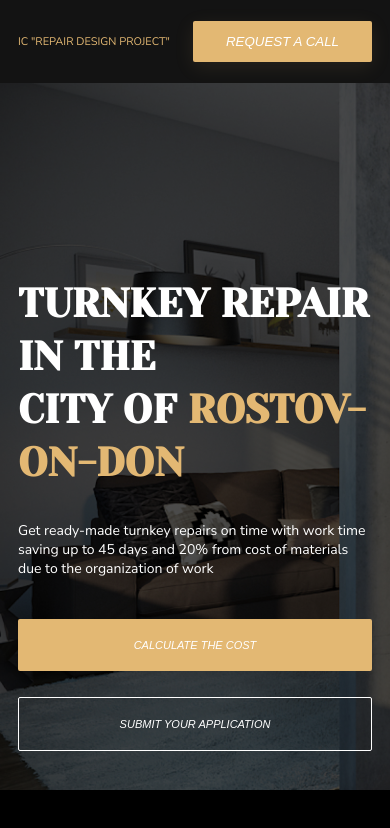
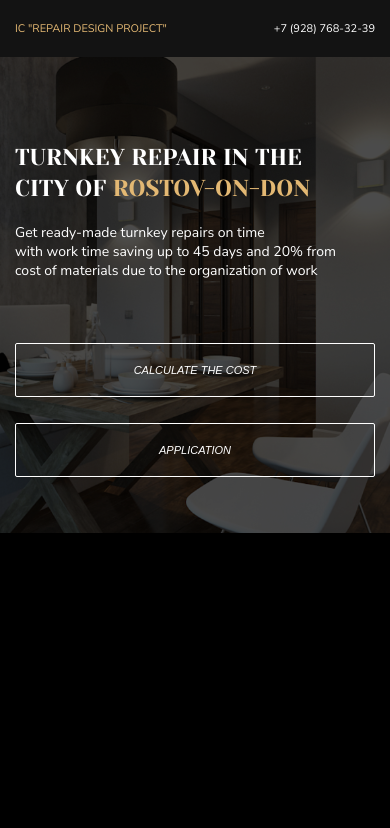
Before and after one commit to evengene/landing-project, a plain HTML site: page index.html in a window 390 px wide. Shown: the top 828 px of the page. Drawn offline with Linux system fonts and the light colour scheme.

Commit message:
responsive fix

```diff
--- a/assets/styles/main.scss
+++ b/assets/styles/main.scss
@@ -8,12 +8,15 @@
 body {
   font-family: 'Nunito Sans', sans-serif;
   margin: 0;
-  font-weight: 400;
   -webkit-font-smoothing: antialiased;
+  font-style: normal;
+  font-weight: normal;
 }
 
 h1, h2, h3, h4 {
   font-family: 'Yeseva One', cursive;
+  font-style: normal;
+  font-weight: normal;
 }
 
 
@@ -21,9 +24,12 @@ h1, h2, h3, h4 {
 .container {
   width: 100%;
   margin: 0 auto;
-  padding: 0 18px;
+  padding: 0 15px;
 }
 
+.row {
+
+}
 
 @mixin transition($property){
   -webkit-transition: $property;
@@ -47,28 +53,17 @@ button {
     white-space: nowrap !important;
   }
 
-  &.btn-cost {
+  &.btn {
     padding: 20px 40px;
     margin-right: 20px;
     font-size: 11px;
-    &:hover {
-      background-color: #e2c597;
-      @include transition(all 0.3s ease-in-out);
-    }
-  }
-
-  &.btn-submit {
-    padding: 20px 40px;
     background: transparent;
     color: #FFFFFF;
     border: 1px solid #FFFFFF;
-    font-size: 11px;
     &:hover {
-      background-color: #FFFFFF;
-      color: #131313;
+      background-color: #E3B873;
+      border-color: #E3B873;
       @include transition(all 0.3s ease-in-out);
-
-
     }
   }
 }
@@ -100,7 +95,7 @@ button {
 
         li {
           list-style: none;
-          margin-right: 37px;
+          margin-right: 47px;
 
           a {
             text-decoration: none;
@@ -112,6 +107,11 @@ button {
             &.active {
               color: #E3B873;
             }
+
+            &:hover {
+              color: #E3B873;
+              @include transition(all 0.3s ease-in-out);
+            }
           }
         }
       }
@@ -121,9 +121,12 @@ button {
 
     .phone-number {
       font-size: 11px;
-      text-align: right;
       text-decoration-line: underline;
+
+
+      a{
         color: #E3B873;
+      }
     }
 
   }
@@ -138,7 +141,11 @@ button {
   position: relative;
   color: #FFFFFF;
 
-  .hero-container {
+  &.wrap {
+
+  }
+
+  .hero-overlay {
     position: absolute;
     top: 0;
     right: 0;
@@ -146,23 +153,42 @@ button {
     left: 0;
     background-color: rgb(0, 0, 0, .7);
 
+    .hero-container {
+
+      padding: 194px 0 200px;
+
+
       .caption {
         max-width: 600px;
-      margin-top: 194px;
+        margin-left: 42px;
 
-      .title {
+
+        .welcome-title {
           font-family: Yeseva One, cursive;
           font-size: 40px;
           line-height: 53px;
           text-transform: uppercase;
           color: #FFFFFF;
+          margin: 0 auto 20px;
           .colored-text {
             color: #E3B873;
           }
         }
 
+        .welcome-message {
+          font-size: 22px;
+          line-height: 36px;
+        }
+
+        .cta {
+          margin-top: 36px;
+        }
+
 
       }
+
+    }
+
 
 
 
@@ -175,25 +201,46 @@ button {
 
 //Responsive
 
+
 @media screen and (max-width: 414px) {
-  .hero .caption {
-    margin-top: 85px;
-    h1 {
+
+  .header .header-content {
+    height: 57px;
+  }
+
+  .hero {
+    height: 476px;
+    background-position: 75%;
+    .hero-overlay .hero-container {
+      padding-top: 85px;
+
+      .caption {
+        margin-left: 0;
+        .welcome-title {
           font-size: 23px;
           line-height: 1.35em;
         }
-    p {
+
+        .welcome-message {
           font-size: 14px;
-      line-height: 1.35em;
+          line-height: 135.84%;
         }
 
-    button {
+        .cta {
+          .btn {
+            margin-top: 26px;
             width: 100%;
-      margin-top: 26px;
-
+            .hidden {
+              display: none;
+            }
+          }
+        }
       }
 
     }
+  }
+
+
 
 }
 
@@ -202,15 +249,40 @@ button {
     width: 540px;
   }
 
-  .hero .caption {
-    margin-top: 85px;
+}
 
-    h1 {
+@media screen and (min-width: 320px) and (max-width: 768px) {
+  .hero {
+    height: 476px;
+    background-position: 75%;
+    .hero-overlay .hero-container {
+      padding-top: 85px;
+
+      .caption {
+        margin-left: 0;
+        .welcome-title {
           font-size: 23px;
           line-height: 1.35em;
         }
+
+        .welcome-message {
+          font-size: 14px;
+          line-height: 135.84%;
         }
 
+        .cta {
+          .btn {
+            margin-top: 26px;
+            width: 100%;
+            .hidden {
+              display: none;
+            }
+          }
+        }
+      }
+
+    }
+  }
 }
 
 @media screen and (min-width: 768px) {
@@ -219,22 +291,43 @@ button {
   }
 }
 
-@media screen and (max-width: 768px) {
-  .phone-number,
-   nav.navbar{
-    display: none;
+@media screen and (min-width: 992px) {
+  .container {
+    width: 922px;
   }
 }
 
 
-@media screen and (min-width: 992px) {
-  .container {
-    width: 960px;
-  }
-}
 
 @media screen and (min-width: 1200px) {
   .container {
     width: 1140px;
   }
 }
+
+@media screen and (max-width: 1200px) {
+
+  .header-content button.btn-default,
+  nav.navbar {
+    display: none;
+  }
+
+  .header .header-content .phone-number {
+    text-decoration: none;
+    a {
+      color: #fff;
+      text-decoration: none;
+    }
+  }
+
+
+}
+
+
+
+@media screen and (min-width: 1300px) and (max-width: 1440px) {
+.container {
+  width: 1280px;
+}
+
+}
--- a/index.html
+++ b/index.html
@@ -29,7 +29,7 @@
             </ul>
         </nav>
 
-        <span class="phone-number">+7 (928) 768-32-39</span>
+        <span class="phone-number"><a href="#">+7 (928) 768-32-39</a></span>
         <button class="btn-default">Request a call</button>
 
     </div>
@@ -37,19 +37,25 @@
 </header>
 
 <main>
-    <section class="hero">
-        <div class="hero-container">
+    <section class="hero wrap">
+        <div class="hero-overlay">
+            <div class="hero-container">
             <div class="container">
-                <div class="caption">
-                    <h1 class="title">Turnkey Repair in the
-                        <br>
-                        city of <span class="colored-text">Rostov-on-Don</span></h1>
-                    <p>Get ready-made turnkey repairs on time with work time saving up to 45 days and 20% from cost of
-                        materials
-                        due to the organization of work</p>
-                    <button class="btn-cost">Calculate the cost</button>
-                    <button class="btn-submit"><span class="hidden">Submit your</span> application</button>
-                </div>
+                    <div class="caption">
+                        <h1 class="welcome-title">Turnkey Repair in the
+                            <br>
+                            city of <span class="colored-text">Rostov-on-Don</span></h1>
+                        <p class="welcome-message">Get ready-made turnkey repairs on time
+                            <br>
+                            with work time saving up to 45 days and 20% from
+                            <br>
+                            cost of materials due to the organization of work</p>
+                        <div class="cta">
+                            <button class="btn">Calculate the cost</button>
+                            <button class="btn"><span class="hidden">Submit your</span> application</button>
+                        </div>
+                    </div>
+            </div>
             </div>
 
         </div>
```
Also changed, not shown: assets/styles/main.css, 1 other file. Lines whose indentation alone changed are shown as unchanged.
